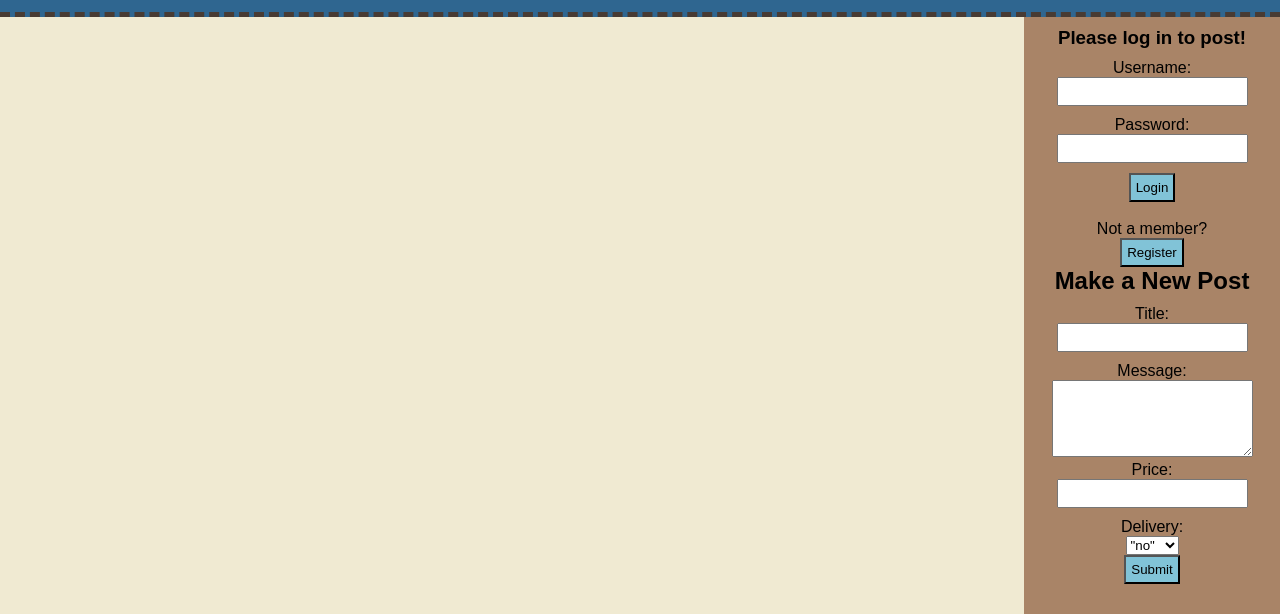
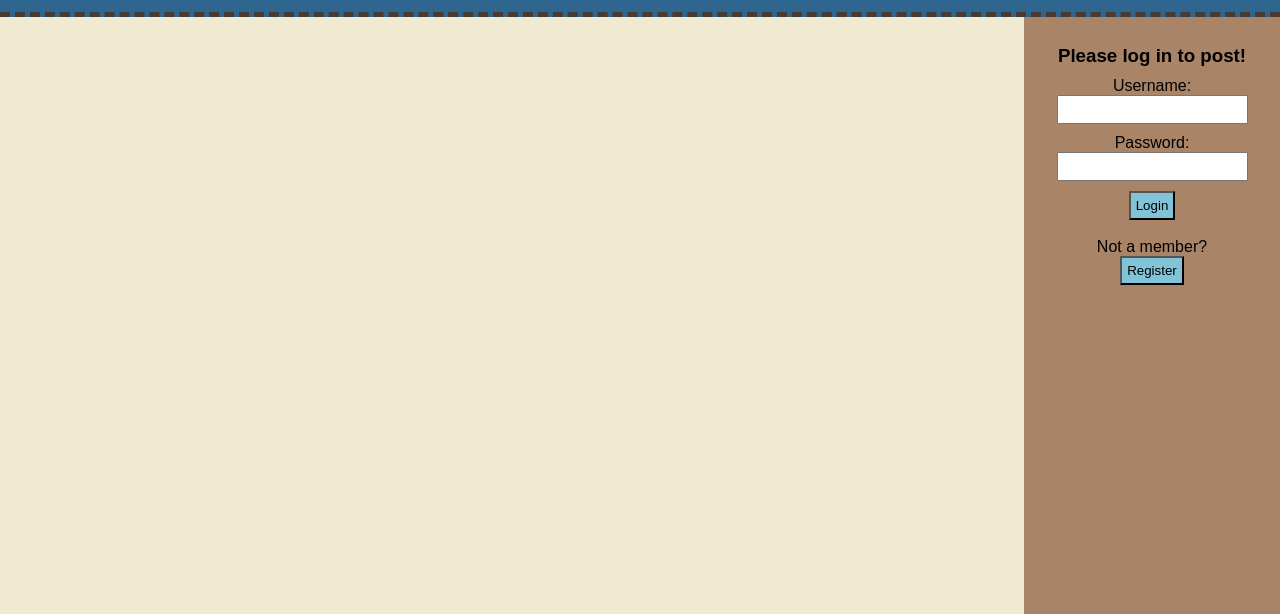
Before and after one commit to tgpretender/Stranger_Things_MJ, a React app: page / in a window 1280 px wide. Shown: the part 103-717 px from the top of the page. Built offline with nearby package versions, Linux system fonts and the light colour scheme; no server answers.

Commit message:
fixed newpost/login switch

```diff
--- a/public/style.css
+++ b/public/style.css
@@ -98,21 +98,13 @@ footer {
     text-align:center;
 }
 .login {
-<<<<<<< HEAD
     display:inline;
-=======
-    display:none;
->>>>>>> main
     padding:10px;
     text-align:center;
 
 }
 .newPost {
-<<<<<<< HEAD
-    display:none;
-=======
     display:inline;
->>>>>>> main
     padding:10px;
     text-align:center;
 }
--- a/src/components/GetData.js
+++ b/src/components/GetData.js
@@ -20,10 +20,10 @@ const GetData = (props) => {
     })
     .catch(err => console.error(err))
 
-    console.log('gathered posts: ', gatheredPosts);
+    //console.log('gathered posts: ', gatheredPosts);
 
     gatheredPosts.forEach(single => {
-        console.log(single);
+        //console.log(single);
         // const title = post.title
         // const author = post.author.username;
         // const description = post.description;
@@ -43,7 +43,7 @@ const GetData = (props) => {
         // </div>)
     })
 
-    return gatheredPosts;
+    return null;
 }
 
 
--- a/src/components/Login.js
+++ b/src/components/Login.js
@@ -3,7 +3,7 @@ import { Link, Redirect } from 'react-router-dom';
 
 
 const Login = (props) => {
-    const { baseURL, setUserToken, setUserName, isAuthenticated, setIsAuthenticated } = props;
+    const { baseURL, setUserToken, setUserName, setIsAuthenticated } = props;
     const [ loginUsername, setLoginUsername ] = useState("");
     const [ loginPassword, setLoginPassword ] = useState("");
 
--- a/src/index.js
+++ b/src/index.js
@@ -24,16 +24,6 @@ const App = () => {
     const [ userToken, setUserToken ] = useState(localStorage.getItem("usertoken"));
     const [ userName, setUserName ] = useState(localStorage.getItem("username"))
 
-    if(isAuthenticated) {
-        //make sure newPost displays on homepage when user isAuthenticated, not login
-        const loginElement = document.getElementsByClassName('.login');
-        console.log(loginElement);
-        //loginElement.style.display='none';
-
-        //should this be logic baked into Login that it's only visible when authenticated?
-        //would that be INSIDE the Login const or before it...?
-        //talk to Jay or Kathryn about it
-    }
     return <div className="app">
         <Header isAuthenticated={isAuthenticated} userName={userName} setUserName={setUserName} setUserToken={setUserToken} setIsAuthenticated={setIsAuthenticated}/>
         <main>
@@ -41,8 +31,7 @@ const App = () => {
         </main>
         <section id="sidebar">
             <Register baseURL={baseURL} setUserToken={setUserToken} setUserName={setUserName} setIsAuthenticated={setIsAuthenticated} />
-            <Login baseURL={baseURL} setUserToken={setUserToken} setUserName={setUserName} isAuthenticated={isAuthenticated} setIsAuthenticated={setIsAuthenticated} />
-            <NewPost baseURL={baseURL} userName={userName} isAuthenticated={isAuthenticated}/>
+            { isAuthenticated ? <NewPost baseURL={baseURL} userName={userName} isAuthenticated={isAuthenticated}/> : <Login baseURL={baseURL} setUserToken={setUserToken} setUserName={setUserName} setIsAuthenticated={setIsAuthenticated} /> }
         </section>
         <footer>
             This will be for searching
```
